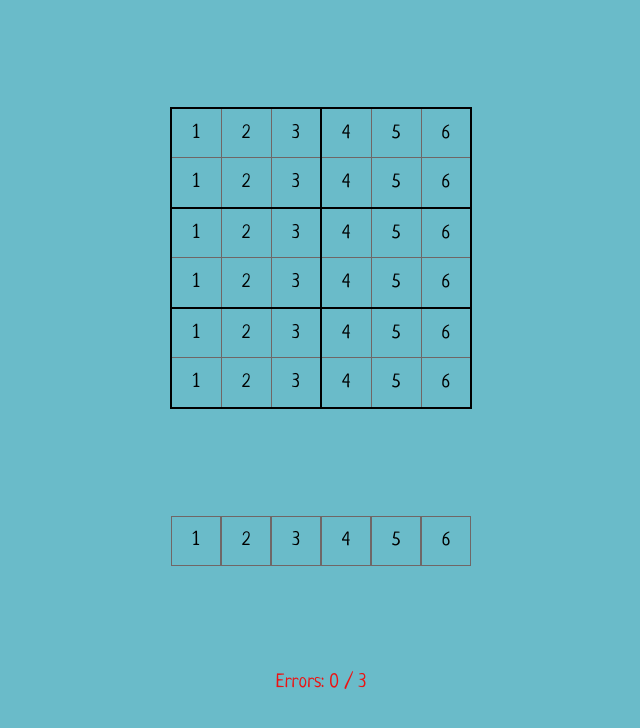
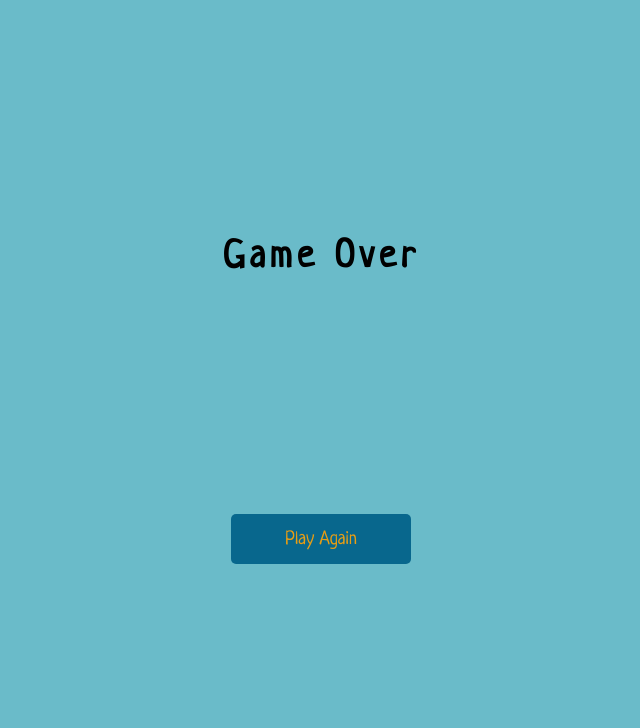
Before and after one commit to AleksMedovnik/sudoku-training, a React (Create React App) app: page /gameOver in a window 1280 px wide. Shown: the top 728 px of the page, without its empty margins (319-959 px from the left). Built offline with nearby package versions, Linux system fonts and the light colour scheme.

Commit message:
Added NavLink & Route

```diff
--- a/src/App.js
+++ b/src/App.js
@@ -1,3 +1,4 @@
+import { Route } from 'react-router';
 import './App.scss';
 import GameOver from './GameOver';
 import Main from './Main';
@@ -7,10 +8,10 @@ import Win from './Win';
 function App() {
     return (
         <div className="app">
-            {/* <Menu /> */}
-            <Main />
-            {/* <Win /> */}
-            {/* <GameOver /> */}
+            <Route exact path={["/", "/menu"]} render={() => <Menu />} />
+            <Route path='/main' render={() => <Main />} />
+            <Route path='/win' render={() => <Win />} />
+            <Route path='/gameOver' render={() => <GameOver />} />
         </div>
     );
 }
--- a/src/GameOver.jsx
+++ b/src/GameOver.jsx
@@ -1,8 +1,10 @@
+import { NavLink } from "react-router-dom";
+
 const GameOver = () => {
     return (
         <div className='container'>
             <h1 className='title'>Game Over</h1>
-            <a href="#" className='link-start'>Play Again</a>
+            <NavLink to='/main' className='link-start'>Play Again</NavLink>
         </div>
     );
 }
--- a/src/Menu.jsx
+++ b/src/Menu.jsx
@@ -1,8 +1,10 @@
+import { NavLink } from "react-router-dom";
+
 const Menu = () => {
     return (
         <div className='container'>
             <h1 className='title'>Sudoku</h1>
-            <a href="#" className='link-start'>Start Game</a>
+            <NavLink to='/main' className='link-start'>Start Game</NavLink>
         </div>
     );
 }
--- a/src/Win.jsx
+++ b/src/Win.jsx
@@ -1,8 +1,10 @@
+import { NavLink } from "react-router-dom";
+
 const Win = () => {
     return (
         <div className='container'>
             <h1 className='title'>You Win!!!</h1>
-            <a href="#" className='link-start'>Play Again</a>
+            <NavLink to='/main' className='link-start'>Play Again</NavLink>
         </div>
     );
 }
--- a/src/index.js
+++ b/src/index.js
@@ -3,11 +3,12 @@ import ReactDOM from 'react-dom';
 import './index.scss';
 import App from './App';
 import reportWebVitals from './reportWebVitals';
+import { BrowserRouter } from 'react-router-dom';
 
 ReactDOM.render(
-  <React.StrictMode>
+  <BrowserRouter basename={process.env.PUBLIC_URL}>
     <App />
-  </React.StrictMode>,
+  </BrowserRouter>,
   document.getElementById('root')
 );
 
```
